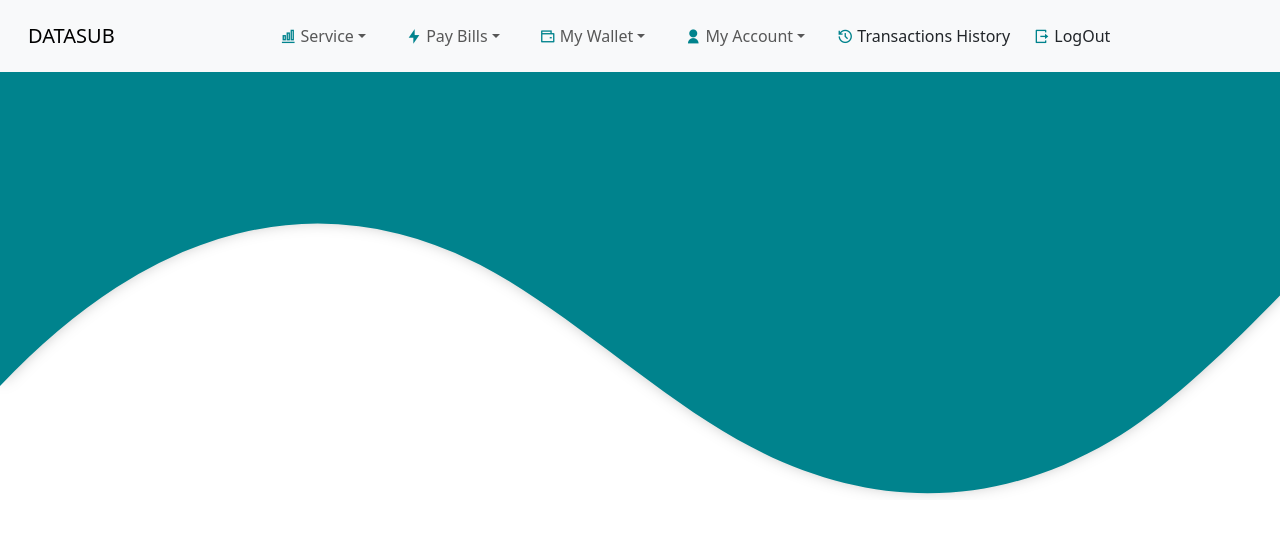
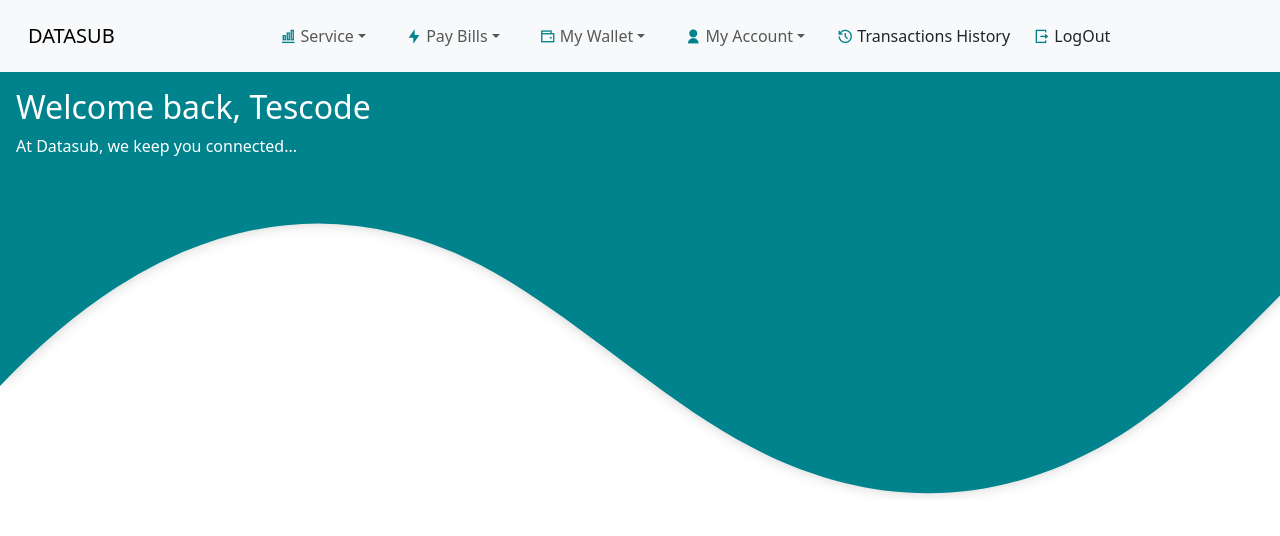
Before and after one commit to devtescode/Front_end_datasite, a React (Vite) app: page /dashboard in a window 1280 px wide. Shown: the top 536 px of the page. Built offline with nearby package versions, Linux system fonts and the light colour scheme.

Commit message:
add icon to dashboard

```diff
--- a/src/components/Dashboardpage/Dashboard.jsx
+++ b/src/components/Dashboardpage/Dashboard.jsx
@@ -74,6 +74,15 @@ const Dashboard = () => {
                     </div>
                 </div>
             </nav>
+
+            <div className='p-3'>
+                <div className='text-white'>
+                    <h2>
+                        Welcome back, Tescode
+                    </h2>
+                    <p>At Datasub, we keep you connected...</p>
+                </div>
+            </div>
         </>
     );
 };
```
